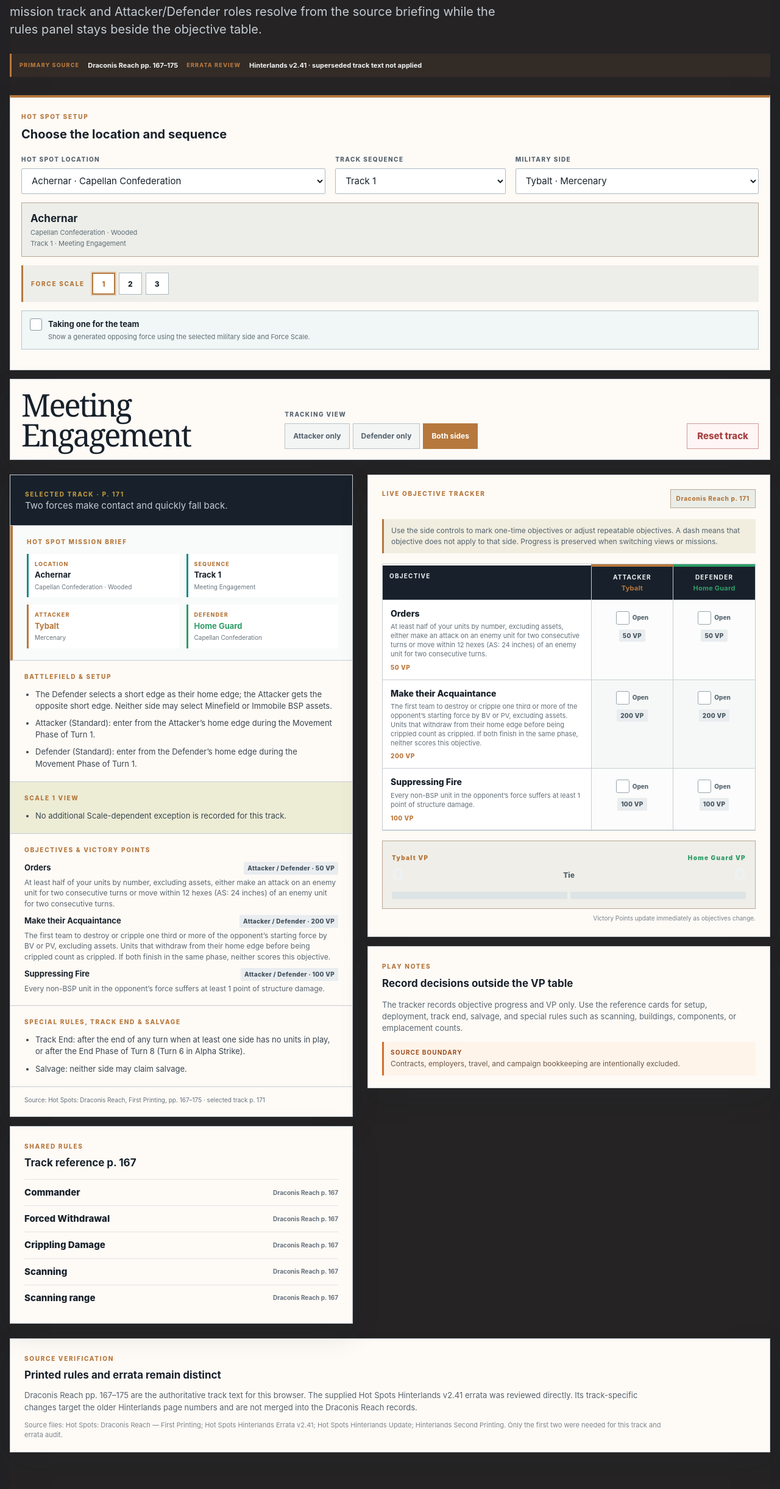
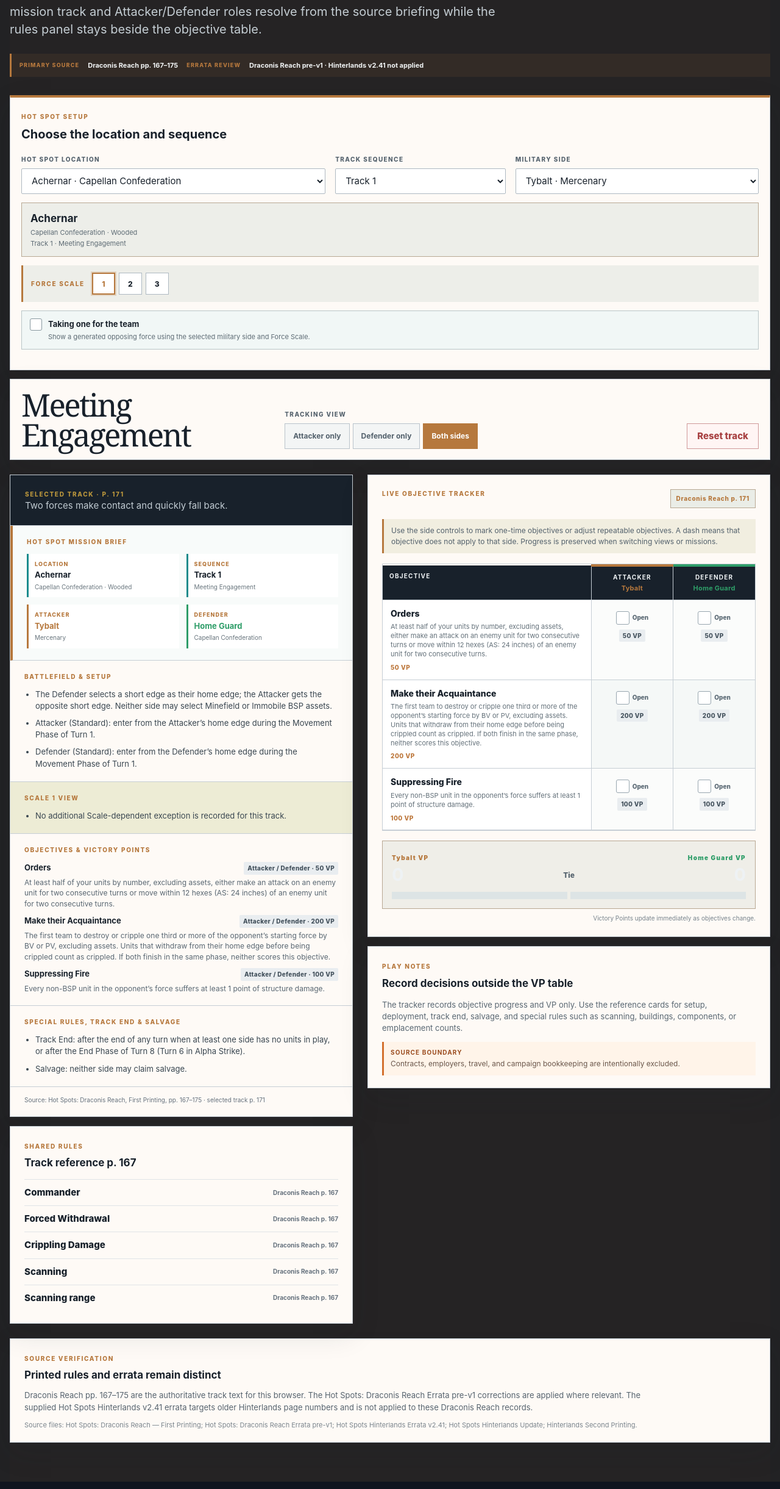
Before and after one commit to SANSd20/battletech-mission-foundry, a plain HTML site: page dist/hot-spots/index.html in a window 1280 px wide. Shown: the part 320-2761 px from the top of the page at 61% size. Drawn offline with Linux system fonts and the light colour scheme.

Commit message:
Document pre-v1 errata in source verification

```diff
--- a/dist/hot-spots/index.html
+++ b/dist/hot-spots/index.html
@@ -23,7 +23,7 @@
       <p>Choose the Hot Spot location, track sequence, and military side. The standard mission track and Attacker/Defender roles resolve from the source briefing while the rules panel stays beside the objective table.</p>
       <div class="source-strip">
         <span>PRIMARY SOURCE</span><strong>Draconis Reach pp. 167–175</strong>
-        <span>ERRATA REVIEW</span><strong>Hinterlands v2.41 · superseded track text not applied</strong>
+        <span>ERRATA REVIEW</span><strong>Draconis Reach pre-v1 · Hinterlands v2.41 not applied</strong>
       </div>
     </section>
 
@@ -128,13 +128,13 @@
       <div class="panel-heading">
         <div><span class="panel-kicker">SOURCE VERIFICATION</span><h3>Printed rules and errata remain distinct</h3></div>
       </div>
-      <p>Draconis Reach pp. 167–175 are the authoritative track text for this browser. The supplied Hot Spots Hinterlands v2.41 errata was reviewed directly. Its track-specific changes target the older Hinterlands page numbers and are not merged into the Draconis Reach records.</p>
-      <p class="reference-line">Source files: Hot Spots: Draconis Reach — First Printing; Hot Spots Hinterlands Errata v2.41; Hot Spots Hinterlands Update; Hinterlands Second Printing. Only the first two were needed for this track and errata audit.</p>
+      <p>Draconis Reach pp. 167–175 are the authoritative track text for this browser. The Hot Spots: Draconis Reach Errata pre-v1 corrections are applied where relevant. The supplied Hot Spots Hinterlands v2.41 errata targets older Hinterlands page numbers and is not applied to these Draconis Reach records.</p>
+      <p class="reference-line">Source files: Hot Spots: Draconis Reach — First Printing; Hot Spots: Draconis Reach Errata pre-v1; Hot Spots Hinterlands Errata v2.41; Hot Spots Hinterlands Update; Hinterlands Second Printing.</p>
     </section>
   </main>
 
   <footer class="footer"><span>MISSION FOUNDRY</span><span>Hot Spots: Draconis Reach · Local rules reference</span><span>LOCAL v0.1</span></footer>
   <noscript>This browser requires JavaScript for mission selection and objective scoring.</noscript>
-  <script type="module" src="app.mjs?v=opfor-18"></script>
+  <script type="module" src="app.mjs?v=opfor-19"></script>
 </body>
 </html>
```
